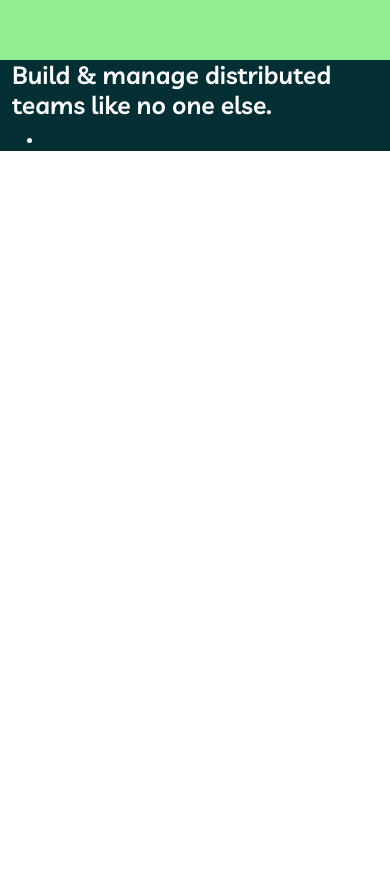
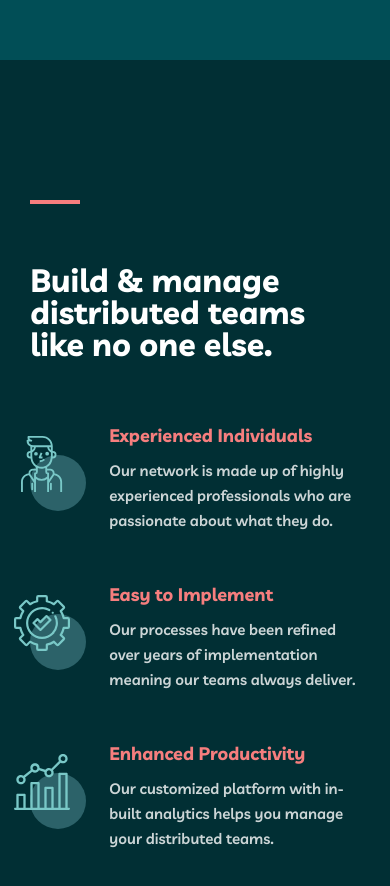
Before and after one commit to Navruzbek2103/myteam-site-create-with-bootstrap, a plain HTML site: page index.html in a window 390 px wide. Shown: the part 892-1778 px from the top of the page. Before the commit the page ends 1059 px from the top, so only its background shows below. Drawn offline with Linux system fonts and the light colour scheme.

Commit message:
Added 'distributed' section

```diff
--- a/css/distributed-section.css
+++ b/css/distributed-section.css
@@ -1,4 +1,153 @@
 .distributed{
+  padding: 140px 0;
   background-color: #012F34;
   color: white;
 }
+
+.distributed-title-box{
+  margin-right: 125px;
+
+}
+
+.distributed-box-span{
+  display: inline-block;
+  width: 50px;
+  height: 4px;
+  background-color: #F67E7E;
+  margin-bottom: 54px;
+}
+
+.distributed-box-title{
+  font-weight: 700;
+  font-size: 48px;
+  line-height: 48px;
+  color: #FFFFFF;
+}
+
+.distributed-list{
+  padding-top: 54px;
+  gap: 32px;
+}
+
+.distributed-item-icon-box{
+  position: relative;
+}
+
+.distributed-item-icon-box::before{
+  content: "";
+  display: inline-block;
+  width: 56px;
+  height: 56px;
+  background-color: #2C6269;
+  border-radius: 50%;
+  margin-right: 23px;
+}
+
+.distributed-item-icon-box::after{
+  content: "";
+  position: absolute;
+  right: calc(100% - 40px);
+  bottom: calc(50% - 6px);
+  display: inline-block;
+  width: 56px;
+  height: 56px;
+  background-repeat: no-repeat;
+  background-size: contain;
+  background-position: center;
+}
+
+.distributed-item:nth-child(1) .distributed-item-icon-box::after{
+  background-image: url("./../images/person-icon.svg");
+}
+
+.distributed-item:nth-child(2) .distributed-item-icon-box::after{
+  background-image: url("./../images/settings-icon.svg");
+}
+
+.distributed-item:nth-child(3) .distributed-item-icon-box::after{
+  background-image: url("./../images/scala-icon.svg");
+}
+
+.desc-box-subtitle{
+  font-weight: 700;
+  font-size: 18px;
+  line-height: 28px;
+  color: #F67E7E;
+}
+
+.desc-box-subtext{
+  font-weight: 600;
+  font-size: 15px;
+  line-height: 25px;
+  color: #FFFFFF;
+  opacity: 0.8;
+}
+
+@media only screen and (max-width: 1200px){
+
+  .distributed-box-title{
+    font-size: 40px;
+  }
+
+}
+
+@media only screen and (max-width: 992px){
+
+  .distributed-box-title{
+    font-size: 35px;
+  }
+}
+
+@media only screen and (max-width: 768px){
+  .distributed{
+  }
+
+  .distributed-container{
+    flex-direction: column;
+  }
+
+  .distributed-box-title{
+    font-size: 32px;
+    line-height: 32px;
+  }
+}
+
+@media only screen and (max-width: 576px){
+  .distributed{
+  }
+
+  .distributed-title-box{
+    width: 90%;
+    margin: 0 auto;
+  }
+  .distributed-list{
+    width: 90%;
+    margin: 0 auto;
+  }
+}
+
+@media only screen and (max-width: 375px){
+
+  .distributed-item{
+    flex-direction: column;
+    align-items: center;
+    text-align: center;
+  }
+
+  .distributed-title-box{
+    width: 90%;
+    margin: 0 auto;
+  }
+  .distributed-list{
+    width: 90%;
+    margin: 0 auto;
+  }
+
+  .distributed-item{
+    margin-bottom: 48px;
+  }
+
+  .distributed-item-icon-box::before{
+    margin: 0;
+  }
+}
--- a/css/header.css
+++ b/css/header.css
@@ -17,10 +17,6 @@
 }
 
 @media only screen and (max-width: 576px){
-  .header{
-    background-color: bisque;
-  }
-
   .header-container{
     display: flex;
     flex-direction: column;
--- a/css/hero-section.css
+++ b/css/hero-section.css
@@ -33,9 +33,6 @@
 }
 
 @media only screen and (max-width: 1200px){
-  .hero{
-    background-color: orange;
-  }
   .hero-title{
     font-size: 90px;
     line-height: 90px;
@@ -43,9 +40,6 @@
 }
 
 @media only screen and (max-width: 992px){
-  .hero{
-    background-color: pink;
-  }
   .hero-title{
     font-size: 70px;
     line-height: 90px;
@@ -53,9 +47,6 @@
 }
 
 @media only screen and (max-width: 768px){
-  .hero{
-    background-color: lightgreen;
-  }
   .hero-container{
     flex-direction: column;
     align-items: center;
--- a/index.html
+++ b/index.html
@@ -49,13 +49,35 @@
 
     <section class="distributed">
       <div class="container">
-        <div class="distributed-container">
-          <div class="distributed-title-box">
+        <div class="distributed-container d-flex">
+          <div class="distributed-title-box col-5 col-lg-5 col-md-5 col-sm-12  ">
             <span class="distributed-box-span"></span>
             <h2 class="distributed-box-title">Build & manage distributed teams like no one else.</h2>
           </div>
-          <ul class="distributed-list">
-            <li class="distributed-item"></li>
+          <ul class="distributed-list list-unstyled d-flex flex-column col-6 col-lg-6 col-md-6 col-sm-12">
+            <li class="distributed-item d-flex align-items-center">
+              <div class="distributed-item-icon-box"></div>
+              <div class="distributed-item-desc-box">
+                <h3 class="desc-box-subtitle">Experienced Individuals</h3>
+                <p class="desc-box-subtext">Our network is made up of highly experienced professionals who are passionate about what they do.</p>
+              </div>
+            </li>
+
+            <li class="distributed-item d-flex align-items-center">
+              <div class="distributed-item-icon-box"></div>
+              <div class="distributed-item-desc-box">
+                <h3 class="desc-box-subtitle">Easy to Implement</h3>
+                <p class="desc-box-subtext">Our processes have been refined over years of implementation meaning our teams always deliver.</p>
+              </div>
+            </li>
+
+            <li class="distributed-item d-flex align-items-center">
+              <div class="distributed-item-icon-box"></div>
+              <div class="distributed-item-desc-box">
+                <h3 class="desc-box-subtitle">Enhanced Productivity</h3>
+                <p class="desc-box-subtext">Our customized platform with in-built analytics helps you manage your distributed teams.</p>
+              </div>
+            </li>
           </ul>
         </div>
       </div>
```
